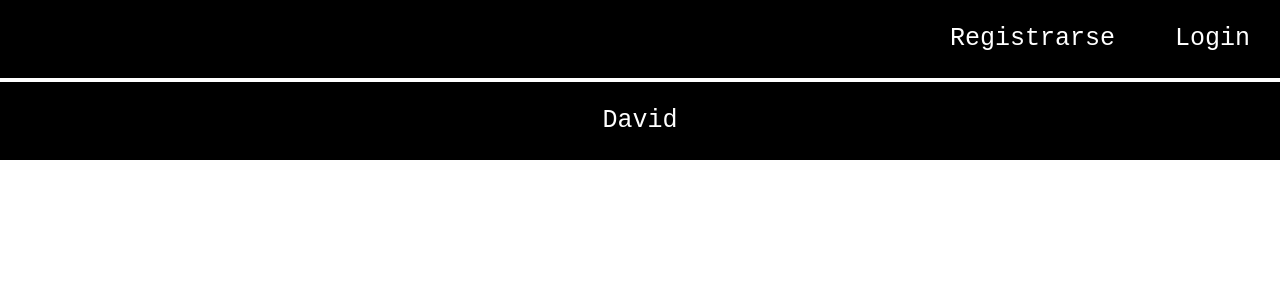
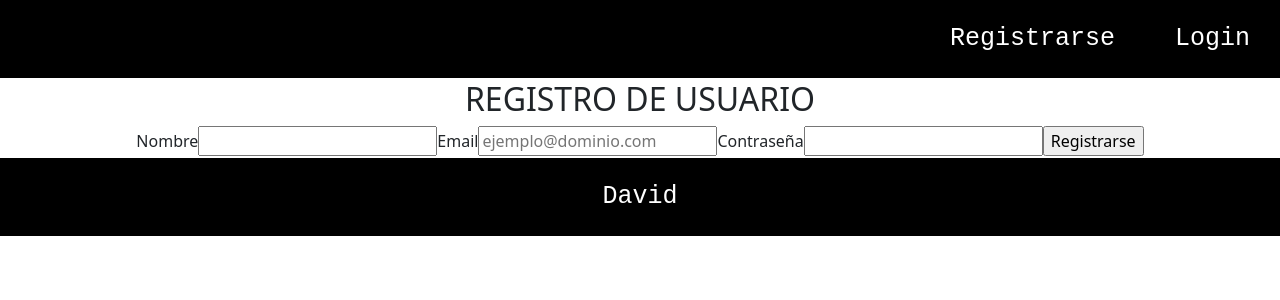
Before and after one commit to dvdsanar/front_clone_netflix, a React (Create React App) app: page /registro in a window 1280 px wide. Shown: the top 300 px of the page. Built offline with nearby package versions, Linux system fonts and the light colour scheme.

Commit message:
creacion elemento Registro

```diff
--- a/src/App.js
+++ b/src/App.js
@@ -3,8 +3,8 @@ import { BrowserRouter, Routes, Route } from "react-router-dom";
 import Home from "./componentes/Home/Home.js";
 import Header from "./componentes/Header/Header.js";
 import Footer from "./componentes/Footer/Footer.js";
-import { Button } from "react-bootstrap";
 import "bootstrap/dist/css/bootstrap.min.css";
+import Registro from "./contenedores/Registro/Registro";
 
 function App() {
   return (
@@ -13,6 +13,7 @@ function App() {
         <Header />
         <Routes>
           <Route path="/" element={<Home />}></Route>
+          <Route path="/registro" element={<Registro />}></Route>
         </Routes>
         <Footer />
       </BrowserRouter>
--- /dev/null
+++ b/src/contenedores/Registro/Registro.js
@@ -0,0 +1,84 @@
+import { useDispatch } from "react-redux";
+import { useNavigate } from "react-router-dom";
+import actionCreator from "../../store/actionTypes";
+import { CERRAR_POPUP, VER_POPUP } from "../../store/types";
+import "./Registro.css";
+
+const Registro = () => {
+  const dispatch = useDispatch();
+  const navegar = useNavigate();
+  const formSubmit = async (e) => {
+    // Make the submit dont refresh the page
+    e.preventDefault();
+    try {
+      const formData = {
+        nombre: e.target[0].value,
+        email: e.target[1].value,
+        password: e.target[2].value,
+      };
+
+      const postUser = await fetch(
+        "https://clone-netflix-back.herokuapp.com/usuarios",
+        {
+          method: "POST",
+          body: JSON.stringify(formData),
+          headers: {
+            "Content-Type": "application/json",
+          },
+        }
+      );
+      const usuarioCreado = await postUser.json();
+
+      if (usuarioCreado) {
+        dispatch(actionCreator(VER_POPUP, "Usuario creado. Bienvenido"));
+        setTimeout(() => dispatch(actionCreator(CERRAR_POPUP)), 3000);
+        navegar("/login");
+      }
+    } catch (error) {
+      alert("no se ha cargado la bd " + error);
+    }
+  };
+
+  return (
+    <div className="crearUsuario">
+      <h2 className="h2registro">REGISTRO DE USUARIO</h2>
+      <form onSubmit={(e) => formSubmit(e)} className="formCrearUsuario">
+        <label className="labelCrearUsuario" htmlFor="nombre">
+          Nombre
+        </label>
+        <input
+          className="inputCrearUsuario"
+          type="text"
+          id="nombre"
+          name="nombre"
+        />
+        <label className="labelCrearUsuario" htmlFor="email">
+          Email
+        </label>
+        <input
+          className="inputCrearUsuario"
+          type="email"
+          id="email"
+          name="email"
+          placeholder="ejemplo@dominio.com"
+        />
+        <label className="labelCrearUsuario" htmlFor="contraseña">
+          Contraseña
+        </label>
+        <input
+          className="inputCrearUsuario"
+          type="password"
+          id="contraseña"
+          name="contraseña"
+        />
+        <input
+          className="botonCrearUsuario"
+          type="submit"
+          value="Registrarse"
+        />
+      </form>
+    </div>
+  );
+};
+
+export default Registro;
```
Also changed, not shown: src/contenedores/Registro/Registro.css (added).
